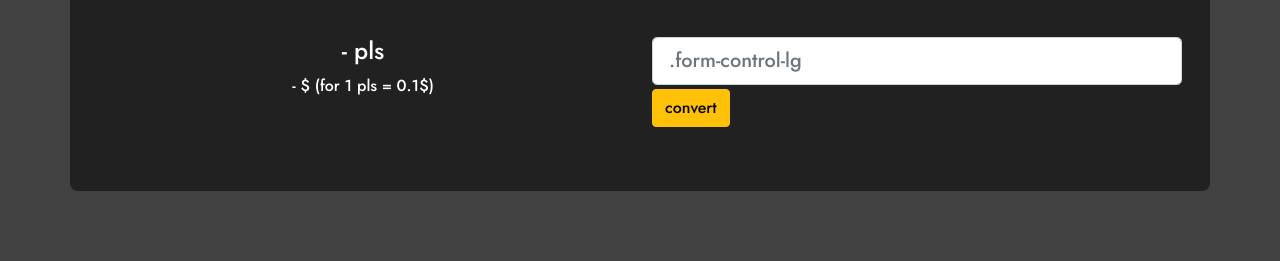
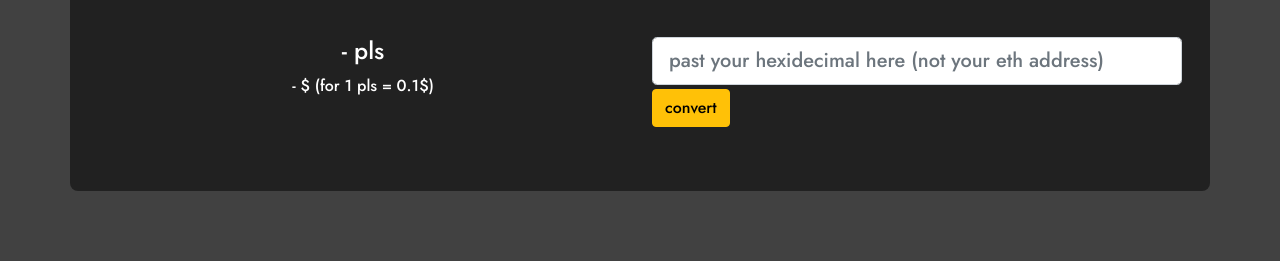
Before and after one commit to pulsehex/pulsehex, a plain HTML site: page index.html in a window 1280 px wide. Shown: the part 169-430 px from the top of the page. Drawn offline with Linux system fonts and the light colour scheme.

Commit message:
Update index.html

```diff
--- a/index.html
+++ b/index.html
@@ -35,7 +35,7 @@
                 <p id="dollar"> - $ (for 1 pls = 0.1$)</p>
               </div>
               <div class="col-md">
-                <input class="form-control form-control-lg" type="text" placeholder=".form-control-lg" aria-label=".form-control-lg example" id="pulseinput">
+                <input class="form-control form-control-lg" type="text" placeholder="past your hexidecimal here (not your eth address)" aria-label=".form-control-lg example" id="pulseinput">
                 <button type="button" class="btn btn-warning mt-1" onclick="calc()">convert</button>
               </div>
             </div>
```
